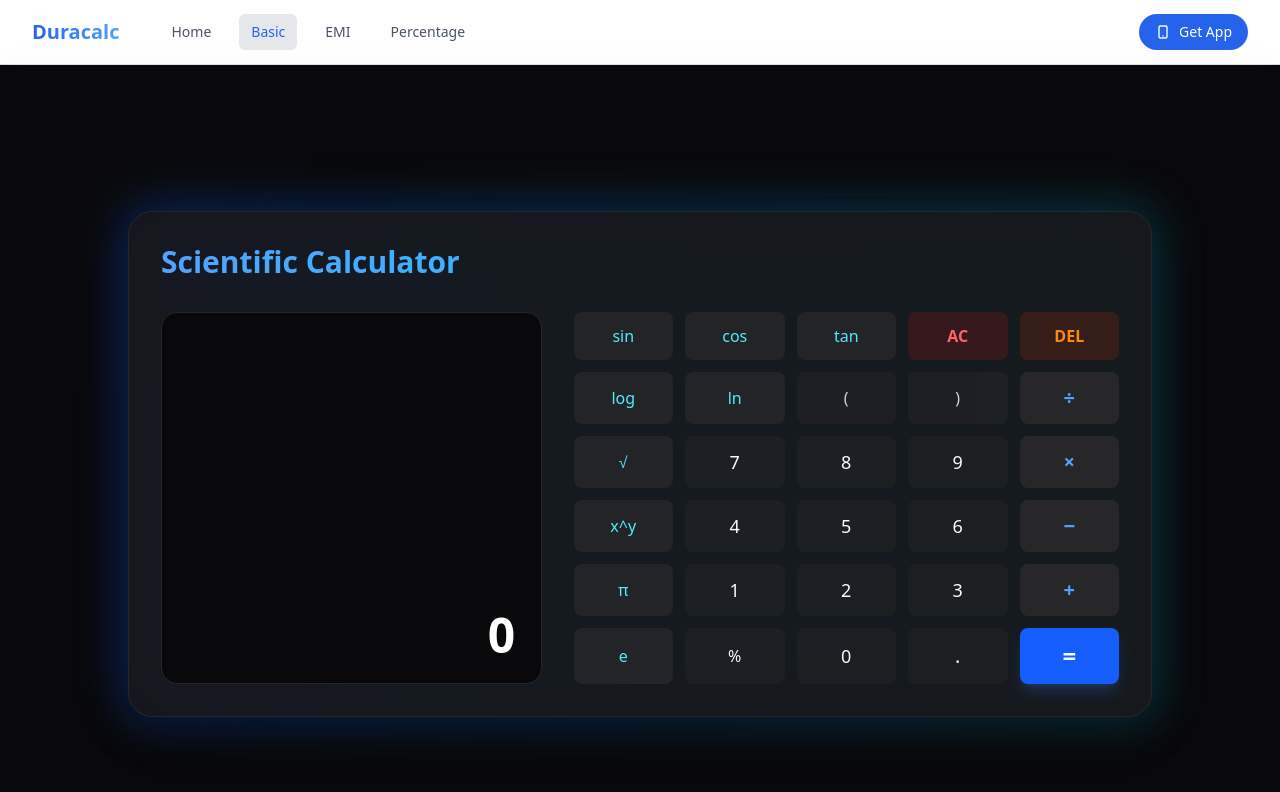
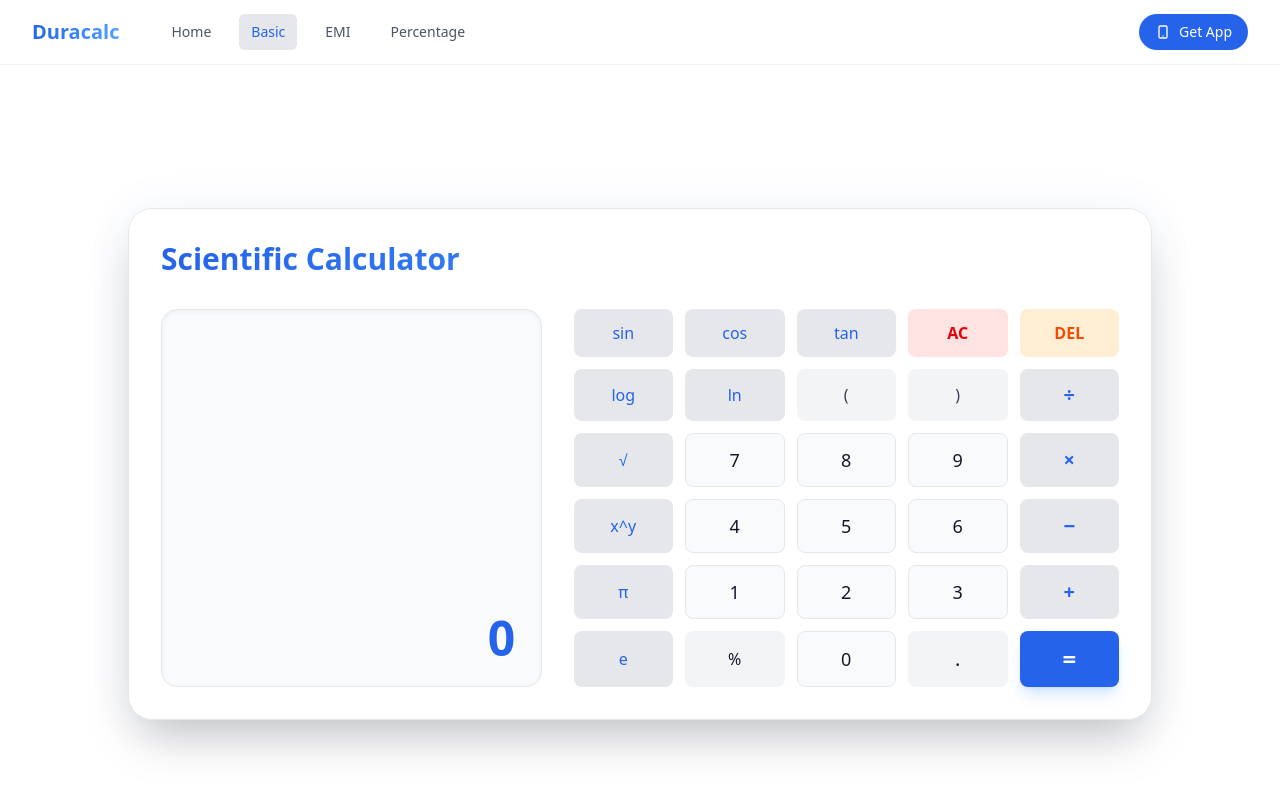
Before and after one commit to duraidigiinfolab/Duracalc, a Next.js app in the folder apps/web/: page /basic-calculator in a window 1280 px wide. Shown: the top 792 px of the page. Built offline with nearby package versions, Linux system fonts and the light colour scheme.

Commit message:
Update remaining pages to light theme

```diff
--- a/apps/web/src/app/basic-calculator/page.tsx
+++ b/apps/web/src/app/basic-calculator/page.tsx
@@ -80,29 +80,29 @@ export default function BasicCalculator() {
   }, [handleKeyDown]);
 
   return (
-    <div className="min-h-screen bg-zinc-950 text-zinc-50 flex items-center justify-center p-4 md:p-8 font-sans">
+    <div className="min-h-screen bg-[#FFFFFF] text-gray-900 flex items-center justify-center p-4 md:p-8 font-sans">
       <div className="max-w-5xl w-full relative">
-        <div className="absolute -inset-1 bg-gradient-to-r from-blue-600 to-cyan-600 rounded-3xl blur-xl opacity-20 animate-pulse"></div>
-        <div className="relative bg-zinc-900/90 backdrop-blur-xl border border-zinc-800 p-8 rounded-3xl shadow-2xl">
-          <h1 className="text-3xl font-bold mb-8 bg-gradient-to-r from-blue-400 to-cyan-400 bg-clip-text text-transparent">
+        <div className="absolute -inset-1 bg-[#2563EB]/10 rounded-3xl blur-xl opacity-30 animate-pulse"></div>
+        <div className="relative bg-[#FFFFFF] backdrop-blur-xl border border-[#E5E7EB] p-8 rounded-3xl shadow-2xl">
+          <h1 className="text-3xl font-bold mb-8 bg-gradient-to-r from-[#2563EB] to-blue-400 bg-clip-text text-transparent">
             Scientific Calculator
           </h1>
 
           <div className="grid md:grid-cols-12 gap-8">
             {/* Display / History Side */}
-            <div className="md:col-span-5 flex flex-col justify-between bg-zinc-950 rounded-2xl border border-zinc-800 p-6 shadow-inner">
+            <div className="md:col-span-5 flex flex-col justify-between bg-gray-50 rounded-2xl border border-[#E5E7EB] p-6 shadow-inner">
               <div className="flex-1 overflow-hidden flex flex-col justify-end space-y-4 mb-8">
                 {history.map((item, idx) => (
                   <div key={idx} className={`text-right ${idx === 0 ? 'opacity-70' : 'opacity-40'}`}>
-                    <div className="text-zinc-400 text-sm">{item.expr}</div>
-                    <div className="text-zinc-200 text-lg font-medium">={item.res}</div>
+                    <div className="text-gray-500 text-sm">{item.expr}</div>
+                    <div className="text-gray-900 text-lg font-medium">={item.res}</div>
                   </div>
                 ))}
               </div>
 
               <div className="text-right">
-                <div className="text-zinc-500 text-lg h-7 overflow-hidden mb-2 break-all">{expression}</div>
-                <div className="text-4xl md:text-5xl font-semibold text-white tracking-wide break-all">{display}</div>
+                <div className="text-gray-500 text-lg h-7 overflow-hidden mb-2 break-all">{expression}</div>
+                <div className="text-4xl md:text-5xl font-semibold text-[#2563EB] tracking-wide break-all">{display}</div>
               </div>
             </div>
 
@@ -110,46 +110,46 @@ export default function BasicCalculator() {
             <div className="md:col-span-7">
               <div className="grid grid-cols-5 gap-3 h-full">
                 {/* Row 1 */}
-                <button onClick={() => handleFunction("sin")} className="bg-zinc-800/80 text-cyan-300 hover:bg-zinc-700 py-3 rounded-lg font-medium transition-colors">sin</button>
-                <button onClick={() => handleFunction("cos")} className="bg-zinc-800/80 text-cyan-300 hover:bg-zinc-700 py-3 rounded-lg font-medium transition-colors">cos</button>
-                <button onClick={() => handleFunction("tan")} className="bg-zinc-800/80 text-cyan-300 hover:bg-zinc-700 py-3 rounded-lg font-medium transition-colors">tan</button>
-                <button onClick={clear} className="bg-red-900/30 text-red-400 hover:bg-red-900/50 py-3 rounded-lg font-bold transition-colors">AC</button>
-                <button onClick={deleteLast} className="bg-orange-900/30 text-orange-400 hover:bg-orange-900/50 py-3 rounded-lg font-bold transition-colors">DEL</button>
+                <button onClick={() => handleFunction("sin")} className="bg-[#E5E7EB] text-[#2563EB] hover:bg-gray-300 py-3 rounded-lg font-medium transition-colors">sin</button>
+                <button onClick={() => handleFunction("cos")} className="bg-[#E5E7EB] text-[#2563EB] hover:bg-gray-300 py-3 rounded-lg font-medium transition-colors">cos</button>
+                <button onClick={() => handleFunction("tan")} className="bg-[#E5E7EB] text-[#2563EB] hover:bg-gray-300 py-3 rounded-lg font-medium transition-colors">tan</button>
+                <button onClick={clear} className="bg-red-100 text-red-600 hover:bg-red-200 py-3 rounded-lg font-bold transition-colors">AC</button>
+                <button onClick={deleteLast} className="bg-orange-100 text-orange-600 hover:bg-orange-200 py-3 rounded-lg font-bold transition-colors">DEL</button>
 
                 {/* Row 2 */}
-                <button onClick={() => handleFunction("log")} className="bg-zinc-800/80 text-cyan-300 hover:bg-zinc-700 py-3 rounded-lg font-medium transition-colors">log</button>
-                <button onClick={() => handleFunction("ln")} className="bg-zinc-800/80 text-cyan-300 hover:bg-zinc-700 py-3 rounded-lg font-medium transition-colors">ln</button>
-                <button onClick={() => handleInput("(")} className="bg-zinc-800/50 text-zinc-300 hover:bg-zinc-700 py-3 rounded-lg font-medium transition-colors">(</button>
-                <button onClick={() => handleInput(")")} className="bg-zinc-800/50 text-zinc-300 hover:bg-zinc-700 py-3 rounded-lg font-medium transition-colors">)</button>
-                <button onClick={() => handleOperator("/")} className="bg-zinc-800 text-blue-400 hover:bg-zinc-700 py-3 rounded-lg font-bold text-xl transition-colors">÷</button>
+                <button onClick={() => handleFunction("log")} className="bg-[#E5E7EB] text-[#2563EB] hover:bg-gray-300 py-3 rounded-lg font-medium transition-colors">log</button>
+                <button onClick={() => handleFunction("ln")} className="bg-[#E5E7EB] text-[#2563EB] hover:bg-gray-300 py-3 rounded-lg font-medium transition-colors">ln</button>
+                <button onClick={() => handleInput("(")} className="bg-gray-100 text-gray-700 hover:bg-[#E5E7EB] py-3 rounded-lg font-medium transition-colors">(</button>
+                <button onClick={() => handleInput(")")} className="bg-gray-100 text-gray-700 hover:bg-[#E5E7EB] py-3 rounded-lg font-medium transition-colors">)</button>
+                <button onClick={() => handleOperator("/")} className="bg-[#E5E7EB] text-[#2563EB] hover:bg-gray-300 py-3 rounded-lg font-bold text-xl transition-colors">÷</button>
 
                 {/* Row 3 */}
-                <button onClick={() => handleFunction("sqrt")} className="bg-zinc-800/80 text-cyan-300 hover:bg-zinc-700 py-3 rounded-lg font-medium transition-colors">√</button>
-                <button onClick={() => handleInput("7")} className="bg-zinc-800/40 hover:bg-zinc-700/50 py-3 rounded-lg font-medium transition-colors text-lg">7</button>
-                <button onClick={() => handleInput("8")} className="bg-zinc-800/40 hover:bg-zinc-700/50 py-3 rounded-lg font-medium transition-colors text-lg">8</button>
-                <button onClick={() => handleInput("9")} className="bg-zinc-800/40 hover:bg-zinc-700/50 py-3 rounded-lg font-medium transition-colors text-lg">9</button>
-                <button onClick={() => handleOperator("*")} className="bg-zinc-800 text-blue-400 hover:bg-zinc-700 py-3 rounded-lg font-bold text-xl transition-colors">×</button>
+                <button onClick={() => handleFunction("sqrt")} className="bg-[#E5E7EB] text-[#2563EB] hover:bg-gray-300 py-3 rounded-lg font-medium transition-colors">√</button>
+                <button onClick={() => handleInput("7")} className="bg-gray-50 border border-[#E5E7EB] hover:bg-gray-100 py-3 rounded-lg font-medium transition-colors text-lg text-gray-900">7</button>
+                <button onClick={() => handleInput("8")} className="bg-gray-50 border border-[#E5E7EB] hover:bg-gray-100 py-3 rounded-lg font-medium transition-colors text-lg text-gray-900">8</button>
+                <button onClick={() => handleInput("9")} className="bg-gray-50 border border-[#E5E7EB] hover:bg-gray-100 py-3 rounded-lg font-medium transition-colors text-lg text-gray-900">9</button>
+                <button onClick={() => handleOperator("*")} className="bg-[#E5E7EB] text-[#2563EB] hover:bg-gray-300 py-3 rounded-lg font-bold text-xl transition-colors">×</button>
 
                 {/* Row 4 */}
-                <button onClick={() => handleInput("^")} className="bg-zinc-800/80 text-cyan-300 hover:bg-zinc-700 py-3 rounded-lg font-medium transition-colors">x^y</button>
-                <button onClick={() => handleInput("4")} className="bg-zinc-800/40 hover:bg-zinc-700/50 py-3 rounded-lg font-medium transition-colors text-lg">4</button>
-                <button onClick={() => handleInput("5")} className="bg-zinc-800/40 hover:bg-zinc-700/50 py-3 rounded-lg font-medium transition-colors text-lg">5</button>
-                <button onClick={() => handleInput("6")} className="bg-zinc-800/40 hover:bg-zinc-700/50 py-3 rounded-lg font-medium transition-colors text-lg">6</button>
-                <button onClick={() => handleOperator("-")} className="bg-zinc-800 text-blue-400 hover:bg-zinc-700 py-3 rounded-lg font-bold text-xl transition-colors">−</button>
+                <button onClick={() => handleInput("^")} className="bg-[#E5E7EB] text-[#2563EB] hover:bg-gray-300 py-3 rounded-lg font-medium transition-colors">x^y</button>
+                <button onClick={() => handleInput("4")} className="bg-gray-50 border border-[#E5E7EB] hover:bg-gray-100 py-3 rounded-lg font-medium transition-colors text-lg text-gray-900">4</button>
+                <button onClick={() => handleInput("5")} className="bg-gray-50 border border-[#E5E7EB] hover:bg-gray-100 py-3 rounded-lg font-medium transition-colors text-lg text-gray-900">5</button>
+                <button onClick={() => handleInput("6")} className="bg-gray-50 border border-[#E5E7EB] hover:bg-gray-100 py-3 rounded-lg font-medium transition-colors text-lg text-gray-900">6</button>
+                <button onClick={() => handleOperator("-")} className="bg-[#E5E7EB] text-[#2563EB] hover:bg-gray-300 py-3 rounded-lg font-bold text-xl transition-colors">−</button>
 
                 {/* Row 5 */}
-                <button onClick={() => handleInput("pi")} className="bg-zinc-800/80 text-cyan-300 hover:bg-zinc-700 py-3 rounded-lg font-medium transition-colors">π</button>
-                <button onClick={() => handleInput("1")} className="bg-zinc-800/40 hover:bg-zinc-700/50 py-3 rounded-lg font-medium transition-colors text-lg">1</button>
-                <button onClick={() => handleInput("2")} className="bg-zinc-800/40 hover:bg-zinc-700/50 py-3 rounded-lg font-medium transition-colors text-lg">2</button>
-                <button onClick={() => handleInput("3")} className="bg-zinc-800/40 hover:bg-zinc-700/50 py-3 rounded-lg font-medium transition-colors text-lg">3</button>
-                <button onClick={() => handleOperator("+")} className="bg-zinc-800 text-blue-400 hover:bg-zinc-700 py-3 rounded-lg font-bold text-xl transition-colors">+</button>
+                <button onClick={() => handleInput("pi")} className="bg-[#E5E7EB] text-[#2563EB] hover:bg-gray-300 py-3 rounded-lg font-medium transition-colors">π</button>
+                <button onClick={() => handleInput("1")} className="bg-gray-50 border border-[#E5E7EB] hover:bg-gray-100 py-3 rounded-lg font-medium transition-colors text-lg text-gray-900">1</button>
+                <button onClick={() => handleInput("2")} className="bg-gray-50 border border-[#E5E7EB] hover:bg-gray-100 py-3 rounded-lg font-medium transition-colors text-lg text-gray-900">2</button>
+                <button onClick={() => handleInput("3")} className="bg-gray-50 border border-[#E5E7EB] hover:bg-gray-100 py-3 rounded-lg font-medium transition-colors text-lg text-gray-900">3</button>
+                <button onClick={() => handleOperator("+")} className="bg-[#E5E7EB] text-[#2563EB] hover:bg-gray-300 py-3 rounded-lg font-bold text-xl transition-colors">+</button>
 
                 {/* Row 6 */}
-                <button onClick={() => handleInput("e")} className="bg-zinc-800/80 text-cyan-300 hover:bg-zinc-700 py-3 rounded-lg font-medium transition-colors">e</button>
-                <button onClick={() => handleInput("%")} className="bg-zinc-800/40 hover:bg-zinc-700/50 py-3 rounded-lg font-medium transition-colors">%</button>
-                <button onClick={() => handleInput("0")} className="bg-zinc-800/40 hover:bg-zinc-700/50 py-3 rounded-lg font-medium transition-colors text-lg">0</button>
-                <button onClick={() => handleInput(".")} className="bg-zinc-800/40 hover:bg-zinc-700/50 py-3 rounded-lg font-medium transition-colors text-xl">.</button>
-                <button onClick={calculate} className="bg-blue-600 text-white hover:bg-blue-500 py-3 rounded-lg font-bold transition-colors shadow-lg shadow-blue-500/20 text-2xl">=</button>
+                <button onClick={() => handleInput("e")} className="bg-[#E5E7EB] text-[#2563EB] hover:bg-gray-300 py-3 rounded-lg font-medium transition-colors">e</button>
+                <button onClick={() => handleInput("%")} className="bg-gray-100 hover:bg-[#E5E7EB] py-3 rounded-lg font-medium transition-colors text-gray-900">%</button>
+                <button onClick={() => handleInput("0")} className="bg-gray-50 border border-[#E5E7EB] hover:bg-gray-100 py-3 rounded-lg font-medium transition-colors text-lg text-gray-900">0</button>
+                <button onClick={() => handleInput(".")} className="bg-gray-100 hover:bg-[#E5E7EB] py-3 rounded-lg font-medium transition-colors text-xl text-gray-900">.</button>
+                <button onClick={calculate} className="bg-[#2563EB] text-white hover:bg-blue-700 py-3 rounded-lg font-bold transition-colors shadow-lg shadow-blue-500/20 text-2xl">=</button>
               </div>
             </div>
           </div>
```
Also changed, not shown: apps/web/src/app/percentage-calculator/page.tsx (+14 -14 lines).
